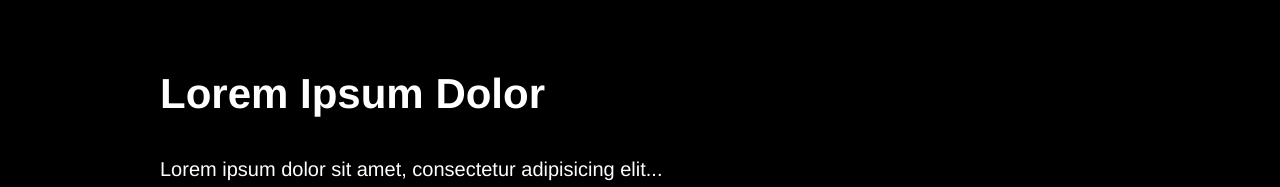
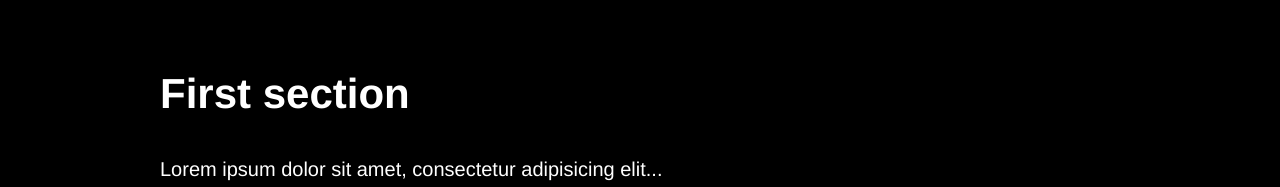
Before and after one commit to icodeforcookies/icodeforcookies.github.io, a plain HTML site: page index.html in a window 1280 px wide. Shown: the part 613-800 px from the top of the page. Drawn offline with Linux system fonts and the light colour scheme.

Commit message:
Update index.html

```diff
--- a/index.html
+++ b/index.html
@@ -12,7 +12,7 @@
 
 <section class="module content">
   <div class="container">
-    <h2>Lorem Ipsum Dolor</h2>
+    <h2>First section</h2>
     <p>Lorem ipsum dolor sit amet, consectetur adipisicing elit...</p>
   </div>
 </section>
```
